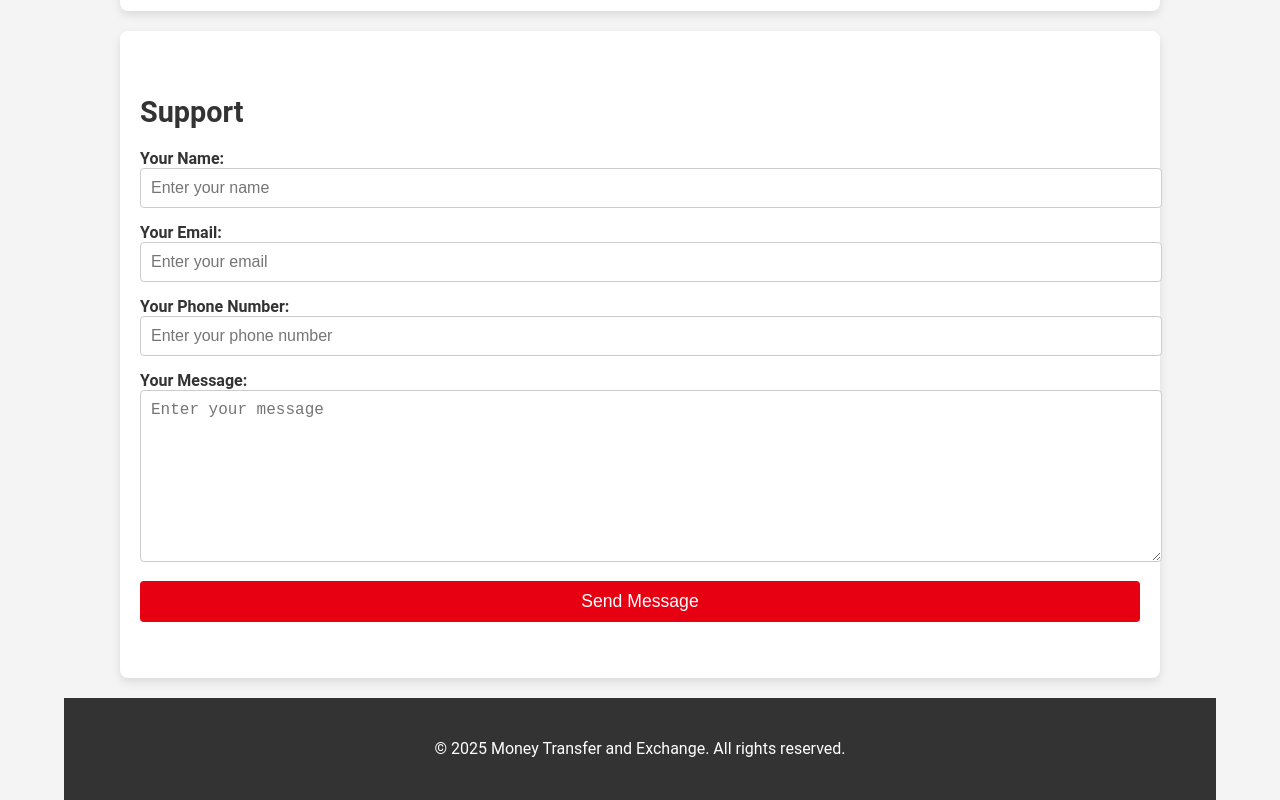
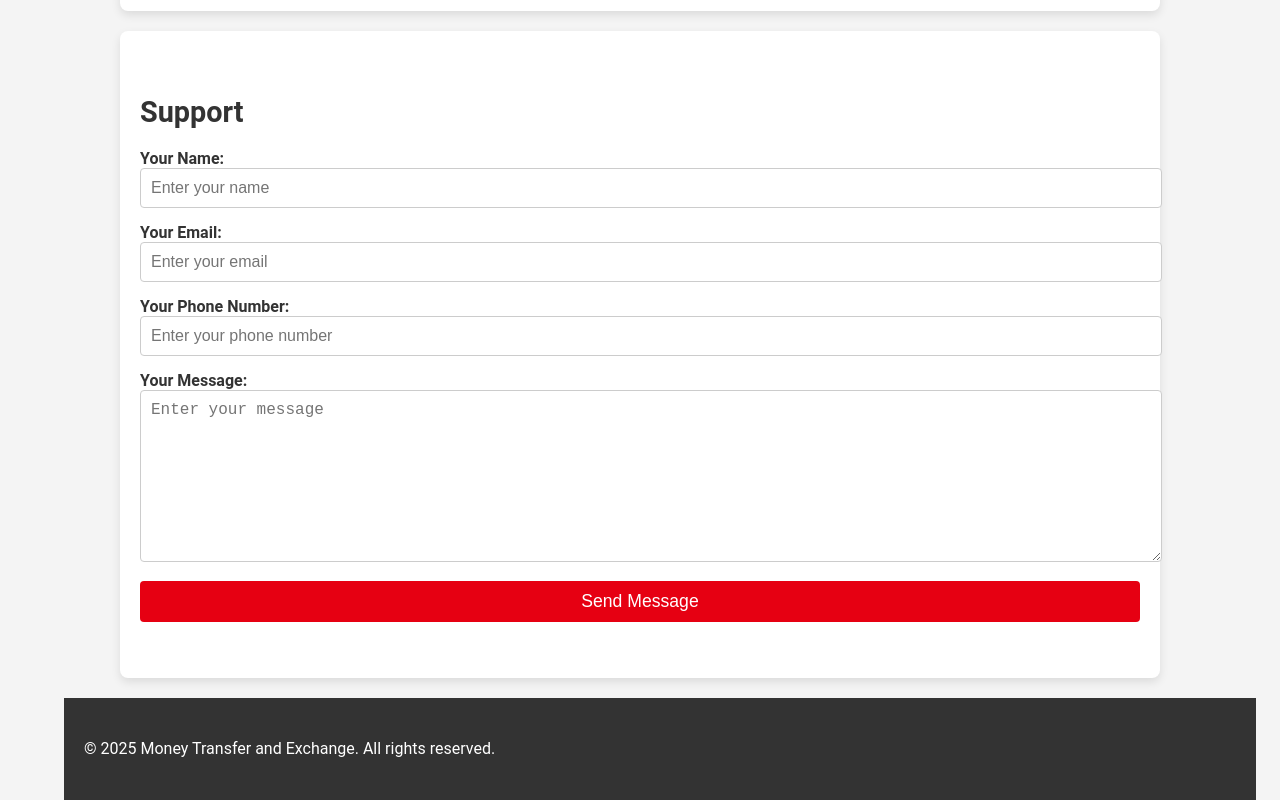
Before and after one commit to mafiajoo/moneytransfer2, a website: page index.html in a window 1280 px wide. Shown: the part 3113-3913 px from the top of the page. Drawn offline with Linux system fonts and the light colour scheme; a script that the page names is missing.

Commit message:
Testing Git updates

```diff
--- a/style.css
+++ b/style.css
@@ -200,26 +200,24 @@ footer {
     background-color: #333;
     color: white;
     text-align: center;
-    padding: 21px 0; /* Ensures proper height */
+    padding: 21px 20px; /* Ensures proper height and space */
     font-size: 1rem;
     position: relative;
     width: 100%; /* Ensures it spans full width */
     min-height: 60px; /* Sets minimum height */
     display: flex;
-    flex-direction: column;
-    justify-content: center;
-    align-items: center;
+    justify-content: space-between; /* Ensures text is spaced properly on both sides */
+    align-items: center; /* Ensures vertical centering */
     margin: 0 auto; /* Ensures it's centered */
-    flex-shrink: 0; /* Ensures the footer stays at the bottom */
 }
 
 footer p {
     margin: 0;
     padding: 0;
-    width: auto; /* Ensures the text is not stretched */
+    flex-grow: 1; /* Ensures the text can expand to fill space */
+    text-align: left; /* Aligns text to the left */
 }
 
-/* Styling for anchor links */
 footer a {
     color: #e60012;
     text-decoration: none;
@@ -228,6 +226,13 @@ footer a {
 footer a:hover {
     text-decoration: underline;
 }
+
+/* For the footer links on the right */
+footer .footer-right {
+    text-align: right;
+    padding-right: 20px;
+}
+
 
 /* Responsive Design */
 @media screen and (max-width: 768px) {
```
